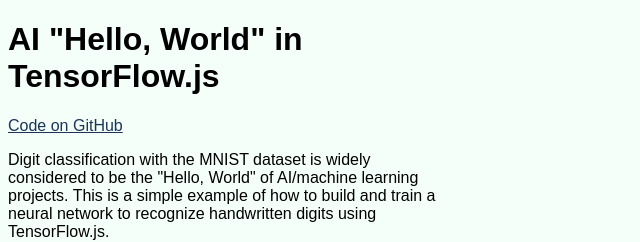
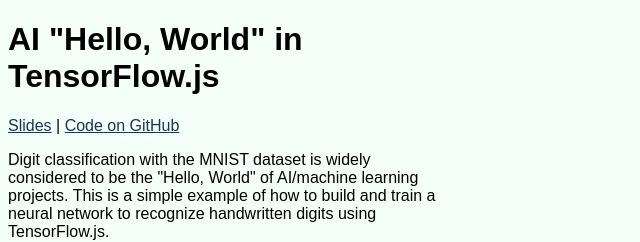
Before and after one commit to acmcsufoss/ai-hello-world, a plain HTML site: page index.html in a window 1280 px wide. Shown: the top 242 px of the page, 0-640 px from the left. Drawn offline with Linux system fonts and the light colour scheme; no server answers.

Commit message:
Update index.html

```diff
--- a/index.html
+++ b/index.html
@@ -21,7 +21,7 @@
   <body>
     <main>
       <h1></a>AI "Hello, World" in TensorFlow.js</h1>
-      <p><a href="https://github.com/acmcsufoss/ai-hello-world-tfjs">Code on GitHub</a></p>
+      <p><a href="https://acmcsuf.com/ai-hello-world">Slides</a> | <a href="https://github.com/acmcsufoss/ai-hello-world">Code on GitHub</a></p>
       <p>
         Digit classification with the MNIST dataset is widely considered to be
         the "Hello, World" of AI/machine learning projects. This is a simple example of
```
